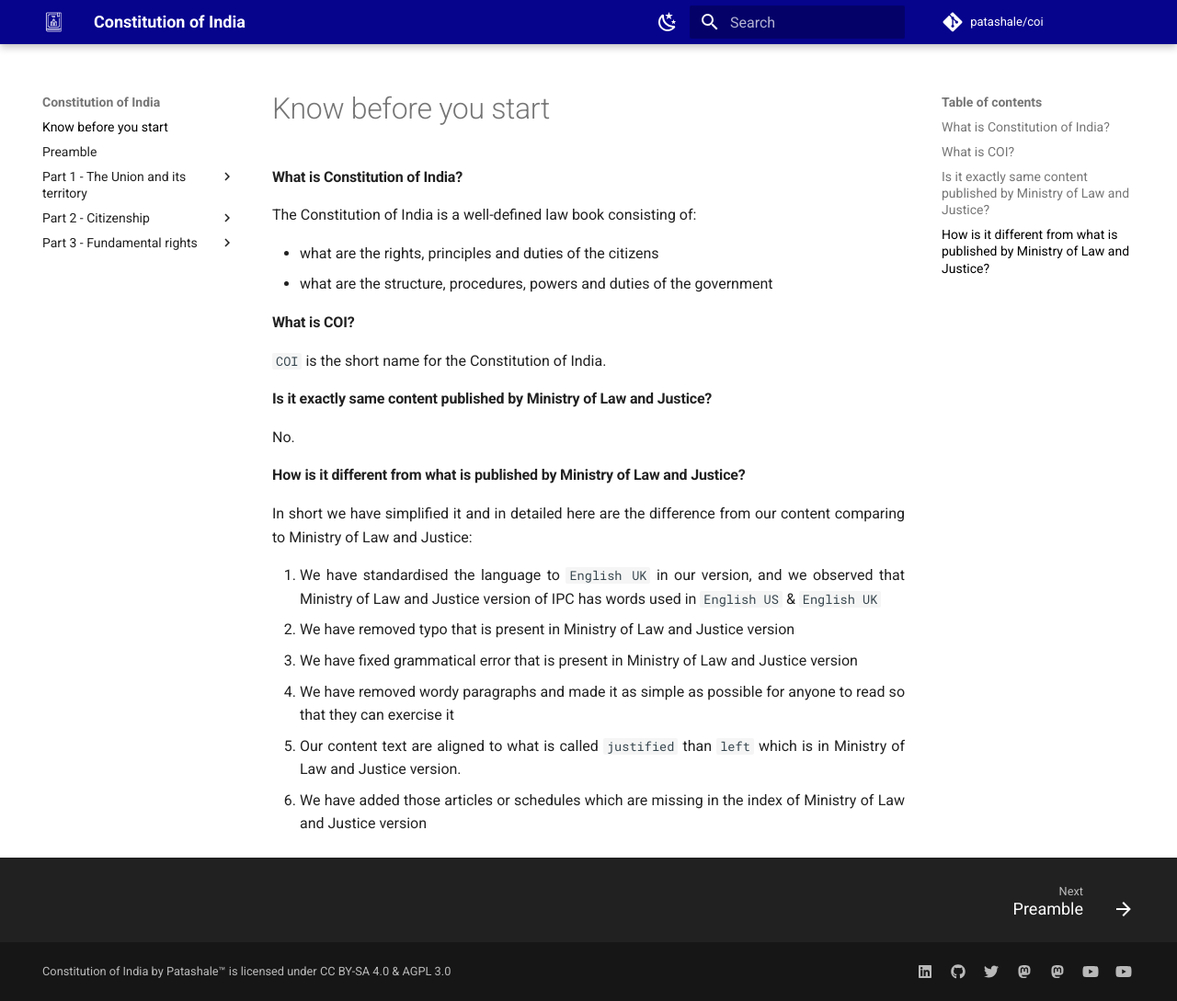
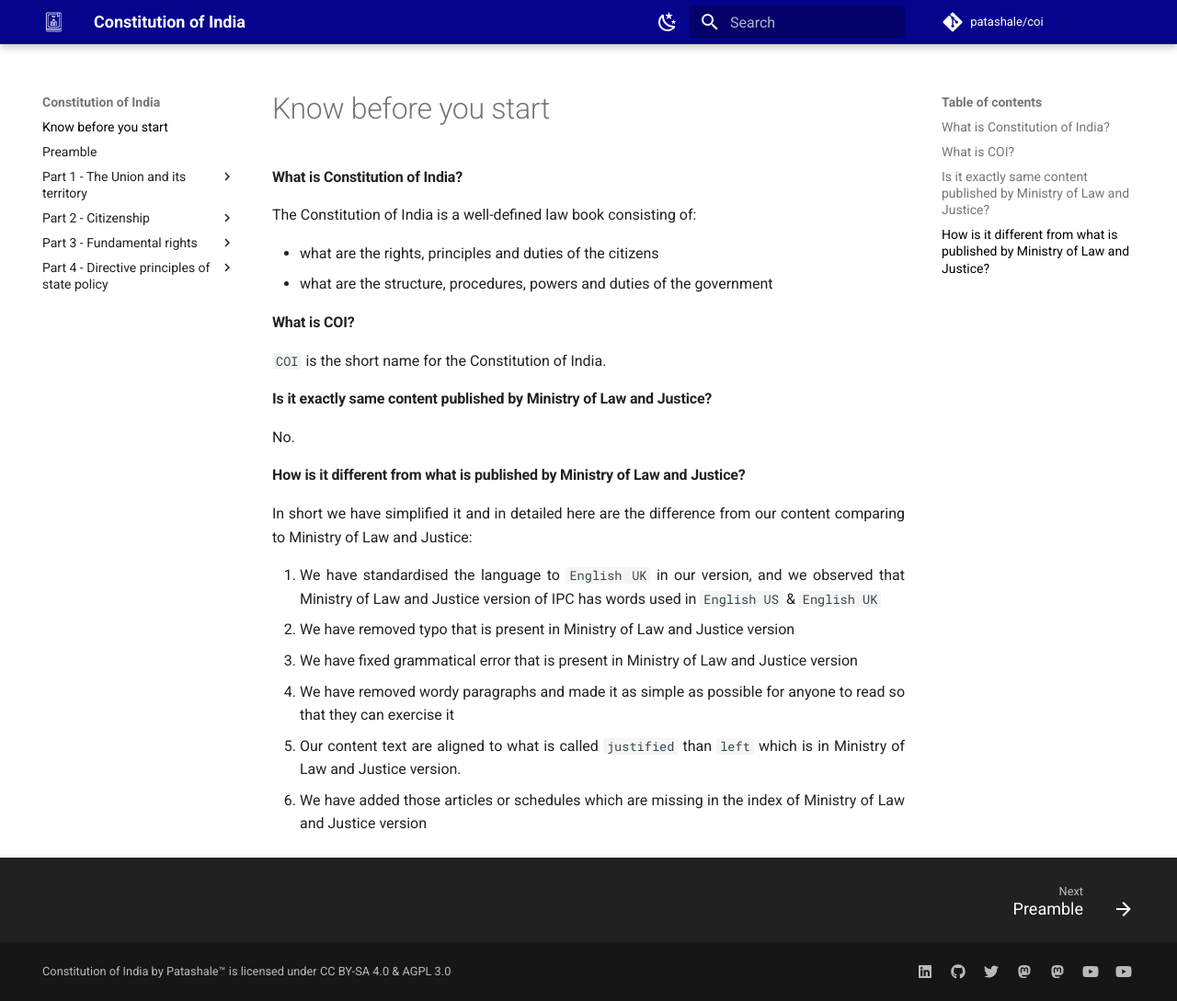
Before and after one commit to patashale/coi, an MkDocs documentation site: the page built from docs/index.md, in a window 1280 px wide and 1089 px high. Shown: the whole window at 92% size. Built offline with MkDocs 1.6.1 and Material for MkDocs 9.7.7, drawn with Linux system fonts in a browser that asks for light colours; comment, search, counter and statistics services are not loaded; some of the changed lines change nothing that is shown.

Commit message:
add part-four to nav

```diff
--- a/mkdocs.yml
+++ b/mkdocs.yml
@@ -112,5 +112,26 @@ nav:
       - Article 33: en/33.md
       - Article 34: en/34.md
       - Article 35: en/35.md
+  - Part 4 - Directive principles of state policy:
+    - Article 36: en/36.md
+    - Article 37: en/37.md
+    - Article 38: en/38.md
+    - Article 39: en/39.md
+    - Article 39A: en/39A.md
+    - Article 40: en/40.md
+    - Article 41: en/41.md
+    - Article 42: en/42.md
+    - Article 43: en/43.md
+    - Article 43A: en/43A.md
+    - Article 43B: en/43B.md
+    - Article 44: en/44.md
+    - Article 45: en/45.md
+    - Article 46: en/46.md
+    - Article 47: en/47.md
+    - Article 48: en/48.md
+    - Article 48A: en/48A.md
+    - Article 49: en/49.md
+    - Article 50: en/50.md
+    - Article 51: en/51.md
 
 copyright: <a property="dct:title" rel="cc:attributionURL" href="https://www.patashale.in/coi">Constitution of India</a> by <a rel="cc:attributionURL dct:creator" property="cc:attributionName" href="https://www.github.com/patashale">Patashale™</a> is licensed under <a href="https://creativecommons.org/licenses/by-sa/4.0/?ref=chooser-v1" target="_blank" rel="license noopener noreferrer" style="display:inline-block;">CC BY-SA 4.0</a> & <a href="https://www.gnu.org/licenses/agpl-3.0" target="_blank" rel="license noopener noreferrer" style="display:inline-block;">AGPL 3.0</a>
```
